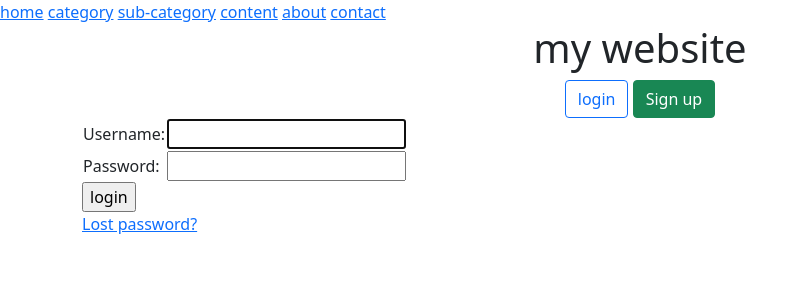
After one commit to joe-duop/random, a Django app: page /user/login/ in a window 1280 px wide. The commit adds this page. Shown: the top 300 px of the page, without its empty margins (0-807 px from the left). Run offline with Django 3.2, Linux system fonts and the light colour scheme.

```diff
--- a/madapalace/settings.py
+++ b/madapalace/settings.py
@@ -46,6 +46,10 @@ INSTALLED_APPS = [
 #crispy_forms
 CRISPY_ALLOWED_TEMPLATE_PACKS = "bootstrap5"
 CRISPY_TEMPLATE_PACK = "bootstrap5"
+
+#auth redirects
+LOGIN_REDIRECT_URL = 'home'
+LOGOUT_REDIRECT_URL = 'home'
 
 MIDDLEWARE = [
     'django.middleware.security.SecurityMiddleware',
--- a/swahili/templates/category/swahiliCategoryCreateView.html
+++ b/swahili/templates/category/swahiliCategoryCreateView.html
@@ -6,7 +6,7 @@
 
 {% block content %}
 
-{% if user.is_authenticated %}
+
   {% if user.is_superuser %}
     <h2>create category</h2>
     <form method="post">
@@ -17,6 +17,6 @@
   {% else %}
     <h3>you are not allowed here</h3>
   {% endif %}
-{% endif %}
+
 
 {% endblock content %}
--- a/swahili/templates/category/swahiliCategoryView.html
+++ b/swahili/templates/category/swahiliCategoryView.html
@@ -8,11 +8,11 @@
 
 <p>current user {{user.username}}</p>
 
-{% if user.is_authenticated %}
+
   {% if user.is_superuser %}
     <h2><a href="{% url 'category_create' %}">create</a></h2>
   {% endif %}
-{% endif %}
+
 
 {% for s_main in sw_main %}
 <a href="{% url 'category_detail' s_main.slug %}"><h2>{{s_main.title}}</h2></a>
--- a/swahili/templates/sub_category/swahiliSubCategoryCreateView.html
+++ b/swahili/templates/sub_category/swahiliSubCategoryCreateView.html
@@ -6,7 +6,7 @@
 
 {% block content %}
 
-{% if user.is_authenticated %}
+
 {% if user.is_staff %}
 <h2>create sub category</h2>
 <form method="post">
@@ -18,7 +18,6 @@
   <h4>you are not allowed here</h4>
 {% endif %}
 
-{% endif %}
 
 
 
--- a/swahili/templates/sub_category/swahiliSubCategoryDetailView.html
+++ b/swahili/templates/sub_category/swahiliSubCategoryDetailView.html
@@ -6,10 +6,9 @@
 
 {% block content %}
 
-{% if user.is_authenticated %}
+
 {% if user.is_staff %}
   <h4><a href="{% url 'sub_category_update' sw_sub_det.slug %}">update subcat - {{sw_sub_det.title}} </a></h4>
-{% endif %}
 {% endif %}
 
 {% for sub_cat in sw_sub_det.swahilicontent_set.all %}
--- a/swahili/templates/sub_category/swahiliSubCategoryUpdateView.html
+++ b/swahili/templates/sub_category/swahiliSubCategoryUpdateView.html
@@ -6,7 +6,7 @@
 
 {% block content %}
 
-{% if user.is_authenticated %}
+
 {% if user.is_staff %}
   <h2>update sub form</h2>
   <div class="container">
@@ -20,7 +20,7 @@
 {% else %}
   <h3>you are not allowed here</h3>
 {% endif %}
-{% endif %}
+
 
 
 
--- a/swahili/templates/sub_category/swahiliSubCategoryView.html
+++ b/swahili/templates/sub_category/swahiliSubCategoryView.html
@@ -6,11 +6,11 @@
 
 {% block content %}
 
-{% if user.is_authenticated %}
+
   {% if user.is_superuser %}
     <h2><a href="{% url 'sub_category_create' %}">create</a></h2>
   {% endif %}
-{% endif %}
+
 
 
 {% for sub in sw_sub %}
--- a/swahili/templates/topic/swahiliCreateView.html
+++ b/swahili/templates/topic/swahiliCreateView.html
@@ -6,9 +6,8 @@
 
 {% block content %}
 
+
 <div class="container">
-
-  {% if user.is_authenticated %}
   {% if user.is_staff %}
     <h2>content form</h2>
       <div class="form-group">
@@ -26,7 +25,6 @@
   {% else %}
     <h3>you are not allowed here</h3>
   {% endif %}
-  {% endif %}
 </div>
 
 {% endblock content %}
--- a/swahili/templates/topic/swahiliDetailView.html
+++ b/swahili/templates/topic/swahiliDetailView.html
@@ -11,13 +11,13 @@
 
 
 
-{% if user.is_authenticated %}
+
   {% if user.is_staff %}
     {% if user.id == swahili_det.author.id %}
       <h4><a href="{% url 'swahili_update' swahili_det.slug %}">update</a></h4>
     {% endif %}
   {% endif %}
-{% endif %}
+
 
 
 <h2>{{swahili_det.title}}</h2>
--- a/swahili/templates/topic/swahiliUpdateView.html
+++ b/swahili/templates/topic/swahiliUpdateView.html
@@ -6,7 +6,7 @@
 
 {% block content %}
 
-{% if user.is_authenticated %}
+
   {% if user.is_staff %}
     {% if user.id == edit_content.author.id %}
     <h2>content form</h2>
@@ -22,7 +22,7 @@
   {% else %}
     <h3>you are not allowed here</h3>
   {% endif %}
-{% endif %}
+
 
 
 
--- a/swahili/templates/topic/swahiliView.html
+++ b/swahili/templates/topic/swahiliView.html
@@ -6,7 +6,11 @@
 
 {% block content %}
 
-<h2><a href="{% url 'swahili_create' %}">create</a></h2>
+{% if user.is_staff %}
+  <h2><a href="{% url 'swahili_create' %}">create</a></h2>
+{% endif %}
+
+
 {% for swa in swahili %}
 <a href="{% url 'swahili_detail' swa.slug %}"><h2>{{swa.title}}</h2></a>
 
--- a/swahili/urls.py
+++ b/swahili/urls.py
@@ -1,8 +1,10 @@
-from django.urls import path
+from django.urls import path, include
 from . import views
 
 urlpatterns = [
     path('', views.homeView, name="home"),
+    path('signup', views.signUpUser, name="signup"),
+    path('user/', include('django.contrib.auth.urls')),
     #main_category
     path('category', views.swahiliCategoryView, name="category"),
     path('category/create', views.swahiliCategoryCreateView, name='category_create'),
--- a/templates/base.html
+++ b/templates/base.html
@@ -23,6 +23,19 @@
     <a href="{% url 'swahili' %}">content</a>
     <a href="#">about</a>
     <a href="#">contact</a>
+
+    <div class="container-fluid text-center">
+      <h1>my website</h1>
+      {% if user.is_authenticated %}
+        <p>logged in as {{user.username}}</p>
+        <a class="btn btn-danger" href="{% url 'logout' %}">logout</a>
+        <a class="btn btn-outline-info" href="{% url 'password_change' %}">password change</a>
+      {% else %}
+        <a class="btn btn-outline-primary" href="{% url 'login' %}">login</a>
+        <a class="btn btn-success" href="{% url 'signup' %}">Sign up</a>
+      {% endif %}
+    </div>
+
     {% block content %}
     {% endblock content %}
 
--- /dev/null
+++ b/templates/registration/login.html
@@ -0,0 +1,52 @@
+{% extends 'base.html' %}
+
+{%block title%}
+<title>login</title>
+{%endblock title%}
+
+
+{%block content%}
+  <div class="container">
+
+    {% if form.errors %}
+    <p>Your username and password didn't match. Please try again.</p>
+    {% endif %}
+
+    {% if next %}
+        {% if user.is_authenticated %}
+        <p>Your account doesn't have access to this page. To proceed,
+        please login with an account that has access.</p>
+        {% else %}
+        <p>Please login to see this page.</p>
+        {% endif %}
+    {% endif %}
+
+    <form method="post" action="{% url 'login' %}">
+    {% csrf_token %}
+    <table>
+    <tr>
+        <td>{{ form.username.label_tag }}</td>
+        <td>{{ form.username }}</td>
+    </tr>
+    <tr>
+        <td>{{ form.password.label_tag }}</td>
+        <td>{{ form.password }}</td>
+    </tr>
+    </table>
+
+    <input type="submit" value="login">
+    <input type="hidden" name="next" value="{{ next }}">
+    </form>
+
+    {# Assumes you setup the password_reset view in your URLconf #}
+    <p><a href="{% url 'password_reset' %}">Lost password?</a></p>
+  </div>
+{%endblock content%}
+<!--
+<h1>login</h1>
+
+<form method="POST">
+{% csrf_token %}
+{{form.as_p}}
+<button type="submit">login</button>
+</form> -->
```
Also changed, not shown: swahili/templates/signUpView.html (added, +39 -0 lines), swahili/views.py (+21 -0 lines), templates/registration/password_change_done.html (added, +13 -0 lines), templates/registration/password_change_form.html (added, +19 -0 lines), templates/registration/password_reset_form.html (added). Lines whose indentation alone changed are shown as unchanged.
